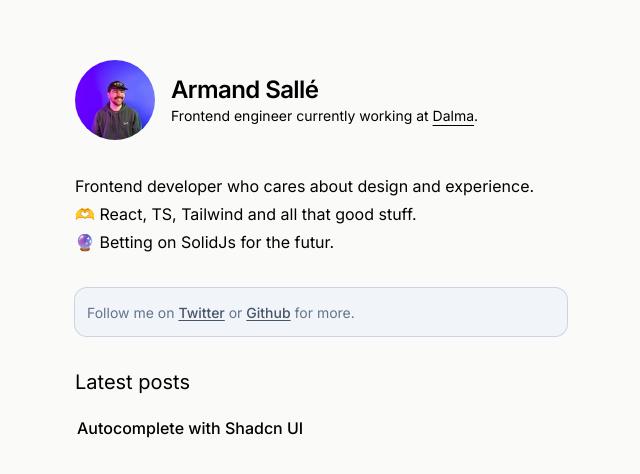
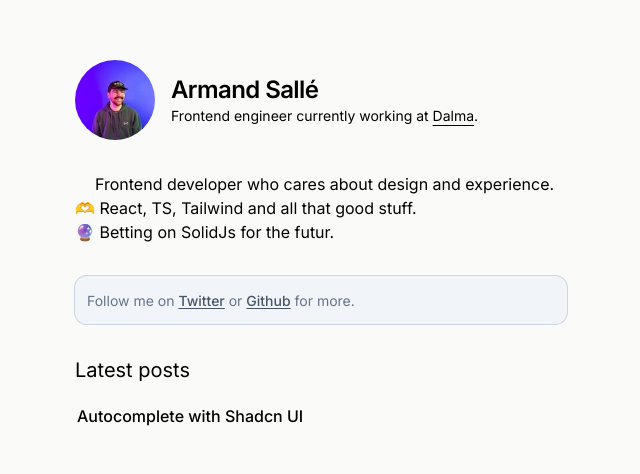
Before and after one commit to armandsalle/my-site, a Next.js app: page / in a window 1280 px wide. Shown: the part 116-590 px from the top of the page, without its empty margins (319-959 px from the left). Built offline with nearby package versions, Linux system fonts and the light colour scheme.

Commit message:
Update page.tsx

```diff
--- a/src/app/page.tsx
+++ b/src/app/page.tsx
@@ -35,14 +35,14 @@ export default function Home() {
             </TooltipProvider>
 
             <div className={muted}>
-              <div>
+              <div >
                 Frontend engineer currently working at <DalmaCard />
                 <DalmaDrawer />.
               </div>
             </div>
           </div>
         </div>
-        <p className={p}>
+        <p className={`p indent-5`}>
           Frontend developer who cares about design and experience.
           <br />
           🫶 React, TS, Tailwind and all that good stuff.
```
